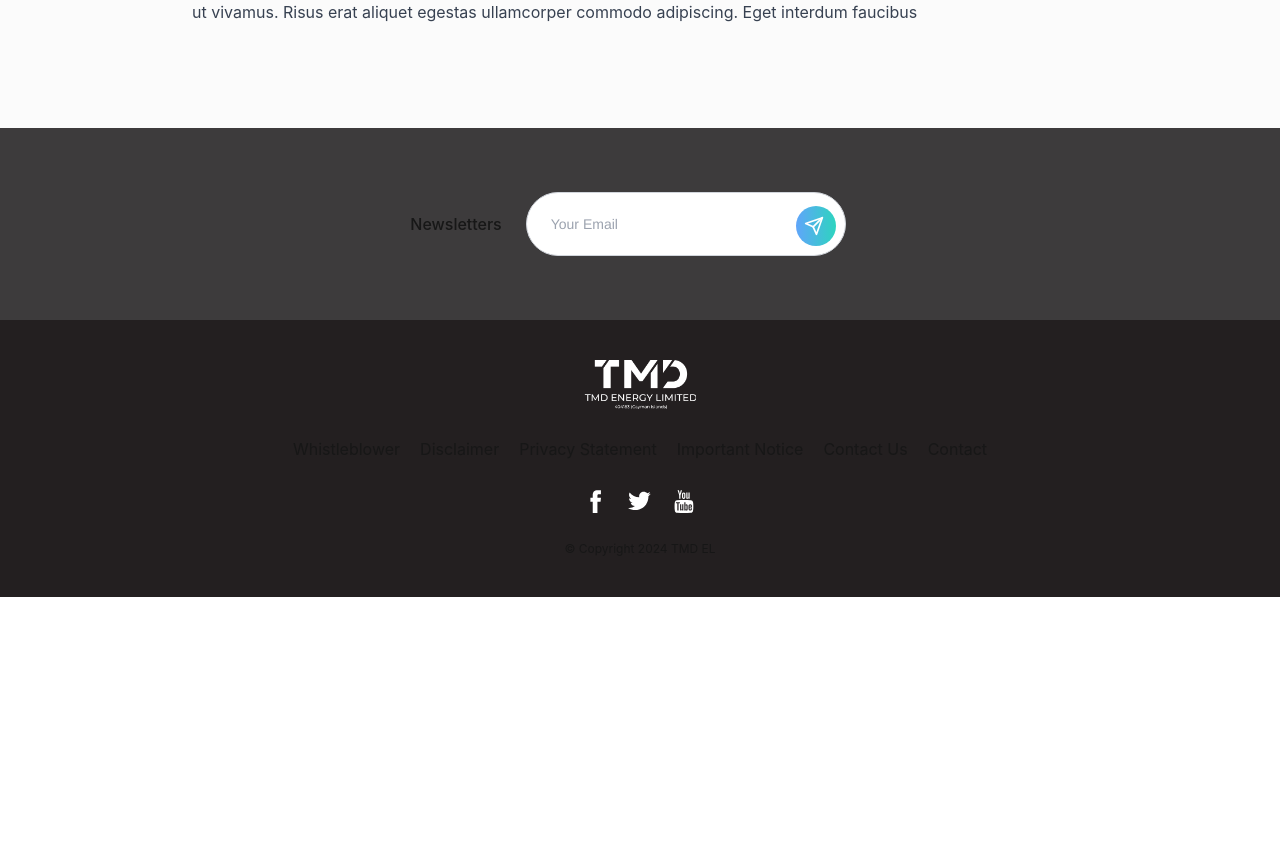
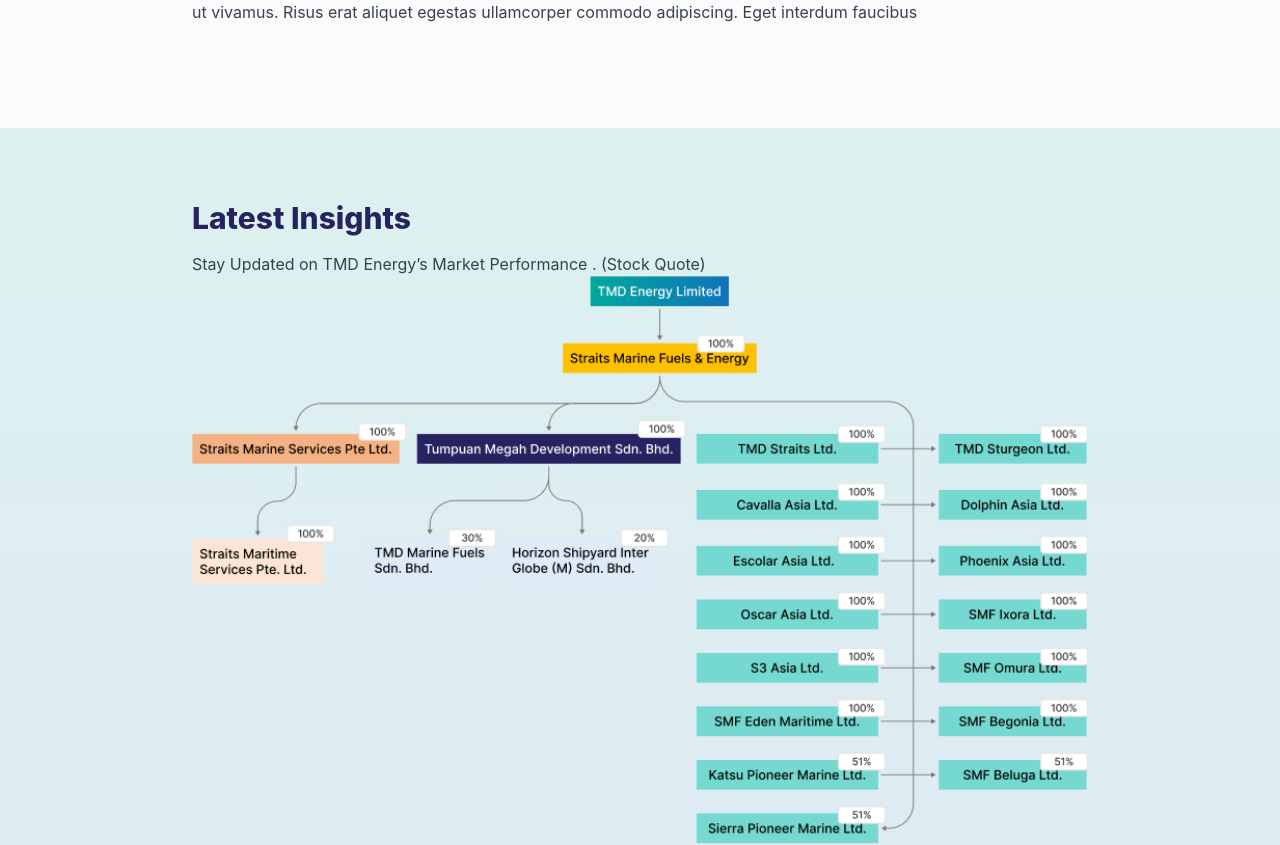
Before and after one commit to aqlhsyfqhsym/tmd-el, a Next.js app: page /about in a window 1280 px wide. Shown: the part 2545-3390 px from the top of the page. Before the commit the page ends 3142 px from the top, so only its background shows below. Built offline with nearby package versions, Linux system fonts and the light colour scheme.

Commit message:
chore: Add latest insights section to the about page

```diff
--- a/app/about/page.tsx
+++ b/app/about/page.tsx
@@ -7,7 +7,6 @@ import CardImage from "@/components/organisms/CardImage";
 import Subheading from "@/components/atoms/Subheading";
 
 import CorporateProfileFeature from "@/components/molecules/SubTitleParagraph";
-
 
 export default function Sustainability() {
   return (
@@ -38,6 +37,28 @@ export default function Sustainability() {
           ))}
         </section>
       </div>
+      <div
+        style={{
+          background:
+            "linear-gradient(180deg, rgba(0, 169, 157, 0.12) 1.66%, rgba(17, 114, 186, 0.12) 98.86%)",
+        }}
+      >
+        <div className="container mx-auto p-10 lg:px-48">
+          <section className="py-4 md:py-8">
+            <h2 className="text-3xl font-extrabold text-[#272361] mb-4">
+              Latest Insights
+            </h2>
+            <p className="text-gray-700 text-base">
+              Stay Updated on TMD Energy’s Market Performance . (Stock Quote)
+            </p>
+            <img
+              src="/images/about/corporate-structure.png"
+              alt="Latest Insights stock"
+              className="w-full object-cover"
+            />
+          </section>
+        </div>
+      </div>
     </div>
   );
 }
```
Also changed, not shown: public/images/about/corporate-structure.png (added).
